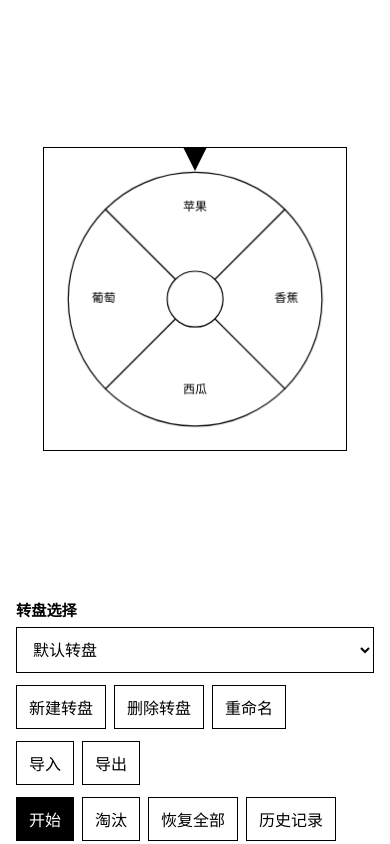
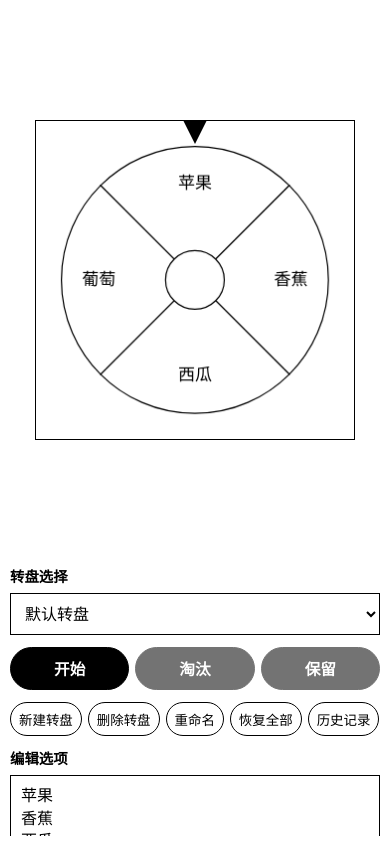
Before and after one commit to SilverGan/Random_wheel, a plain HTML site: page index.html in a window 390 px wide. Drawn offline with Linux system fonts and the light colour scheme.

Commit message:
Refine wheel UI and history modal

```diff
--- a/index.html
+++ b/index.html
@@ -5,7 +5,7 @@
     <meta name="viewport" content="width=device-width, initial-scale=1.0, maximum-scale=1.0, user-scalable=no" />
     <meta name="apple-mobile-web-app-capable" content="yes" />
     <title>Random Wheel</title>
-    <link rel="stylesheet" href="style.css" />
+    <link rel="stylesheet" href="style.css?v=20260630-2" />
   </head>
   <body>
     <div class="app-shell">
@@ -23,22 +23,18 @@
             <select id="wheelSelect"></select>
           </div>
 
-          <div class="button-row">
-            <button id="newWheelButton" type="button">新建转盘</button>
-            <button id="deleteWheelButton" type="button">删除转盘</button>
-            <button id="renameWheelButton" type="button">重命名</button>
+          <div class="primary-actions">
+            <button id="startButton" class="primary-action" type="button">开始</button>
+            <button id="eliminateButton" class="primary-action" type="button" disabled>淘汰</button>
+            <button id="keepButton" class="primary-action" type="button" disabled>保留</button>
           </div>
 
-          <div class="button-row">
-            <button id="importButton" type="button">导入</button>
-            <button id="exportButton" type="button">导出</button>
-          </div>
-
-          <div class="button-row">
-            <button id="startButton" class="primary" type="button">开始</button>
-            <button id="eliminateButton" type="button">淘汰</button>
-            <button id="restoreButton" type="button">恢复全部</button>
-            <button id="historyButton" type="button">历史记录</button>
+          <div class="button-row compact-row">
+            <button id="newWheelButton" class="secondary-action" type="button">新建转盘</button>
+            <button id="deleteWheelButton" class="secondary-action" type="button">删除转盘</button>
+            <button id="renameWheelButton" class="secondary-action" type="button">重命名</button>
+            <button id="restoreButton" class="secondary-action" type="button">恢复全部</button>
+            <button id="historyButton" class="secondary-action" type="button">历史记录</button>
           </div>
 
           <div class="control-group">
@@ -49,15 +45,13 @@
       </section>
     </div>
 
-    <input id="importFile" type="file" accept="application/json" hidden />
-
     <div id="resultModal" class="modal" aria-hidden="true">
       <div class="modal-card">
         <h2>结果</h2>
         <p id="resultText" class="result-text"></p>
         <div class="modal-actions">
-          <button id="keepButton" type="button">保留</button>
-          <button id="eliminateModalButton" type="button">淘汰</button>
+          <button id="keepModalButton" class="primary-action" type="button">保留</button>
+          <button id="eliminateModalButton" class="primary-action" type="button">淘汰</button>
         </div>
       </div>
     </div>
@@ -66,7 +60,10 @@
       <div class="modal-card history-card">
         <div class="modal-title-row">
           <h2>历史记录</h2>
-          <button id="clearHistoryButton" type="button">清空历史</button>
+          <div class="modal-title-actions">
+            <button id="clearHistoryButton" type="button">清空历史</button>
+            <button id="closeHistoryButton" type="button">关闭</button>
+          </div>
         </div>
         <ul id="historyList" class="history-list"></ul>
       </div>
@@ -74,9 +71,9 @@
 
     <div id="statusMessage" class="status-message" aria-live="polite"></div>
 
-    <script src="storage.js"></script>
-    <script src="wheel.js"></script>
-    <script src="animation.js"></script>
-    <script src="script.js"></script>
+    <script src="storage.js?v=20260630-2"></script>
+    <script src="wheel.js?v=20260630-2"></script>
+    <script src="animation.js?v=20260630-2"></script>
+    <script src="script.js?v=20260630-2"></script>
   </body>
 </html>
--- a/script.js
+++ b/script.js
@@ -20,16 +20,15 @@
     newWheelButton: document.getElementById('newWheelButton'),
     deleteWheelButton: document.getElementById('deleteWheelButton'),
     renameWheelButton: document.getElementById('renameWheelButton'),
-    importButton: document.getElementById('importButton'),
-    exportButton: document.getElementById('exportButton'),
-    importFile: document.getElementById('importFile'),
     resultModal: document.getElementById('resultModal'),
     resultText: document.getElementById('resultText'),
     keepButton: document.getElementById('keepButton'),
+    keepModalButton: document.getElementById('keepModalButton'),
     eliminateModalButton: document.getElementById('eliminateModalButton'),
     historyModal: document.getElementById('historyModal'),
     historyList: document.getElementById('historyList'),
     clearHistoryButton: document.getElementById('clearHistoryButton'),
+    closeHistoryButton: document.getElementById('closeHistoryButton'),
     statusMessage: document.getElementById('statusMessage')
   };
 
@@ -38,6 +37,7 @@
     renderWheelSelector();
     syncEditorFromActiveWheel();
     renderWheel();
+    updateActionButtonsState();
     bindEvents();
     window.addEventListener('resize', renderWheel);
   }
@@ -52,12 +52,13 @@
     elements.newWheelButton.addEventListener('click', createNewWheel);
     elements.deleteWheelButton.addEventListener('click', deleteCurrentWheel);
     elements.renameWheelButton.addEventListener('click', renameCurrentWheel);
-    elements.importButton.addEventListener('click', () => elements.importFile.click());
-    elements.exportButton.addEventListener('click', exportData);
-    elements.importFile.addEventListener('change', handleImport);
     elements.keepButton.addEventListener('click', closeResultModal);
+    elements.keepModalButton.addEventListener('click', closeResultModal);
     elements.eliminateModalButton.addEventListener('click', eliminateCurrentResultFromModal);
     elements.clearHistoryButton.addEventListener('click', clearHistory);
+    elements.closeHistoryButton.addEventListener('click', closeHistoryModal);
+    elements.resultModal.addEventListener('click', handleModalBackdropClick);
+    elements.historyModal.addEventListener('click', handleModalBackdropClick);
 
     document.addEventListener('keydown', handleKeydown);
   }
@@ -79,7 +80,13 @@
     }
 
     if (event.key === 'Escape') {
-      cancelSpin();
+      if (elements.historyModal.classList.contains('open')) {
+        closeHistoryModal();
+      } else if (elements.resultModal.classList.contains('open')) {
+        closeResultModal();
+      } else {
+        cancelSpin();
+      }
     }
 
     if ((event.ctrlKey || event.metaKey) && event.key.toLowerCase() === 'z') {
@@ -208,12 +215,24 @@
     elements.resultText.textContent = result;
     elements.resultModal.classList.add('open');
     elements.resultModal.setAttribute('aria-hidden', 'false');
+    updateActionButtonsState();
+  }
+
+  function closeModal(modal) {
+    modal.classList.remove('open');
+    modal.setAttribute('aria-hidden', 'true');
+  }
+
+  function handleModalBackdropClick(event) {
+    if (event.target === event.currentTarget) {
+      closeModal(event.currentTarget);
+    }
   }
 
   function closeResultModal() {
-    elements.resultModal.classList.remove('open');
-    elements.resultModal.setAttribute('aria-hidden', 'true');
+    closeModal(elements.resultModal);
     state.currentResult = null;
+    updateActionButtonsState();
   }
 
   function eliminateCurrentResultFromModal() {
@@ -237,6 +256,7 @@
     closeResultModal();
     showStatus(`已淘汰：${state.currentResult}`);
     state.currentResult = null;
+    updateActionButtonsState();
   }
 
   function handleEliminateCurrentResult() {
@@ -332,39 +352,10 @@
     showStatus('已重命名');
   }
 
-  function exportData() {
-    const blob = new Blob([RandomWheelStorage.exportState(state.appState)], { type: 'application/json' });
-    const url = URL.createObjectURL(blob);
-    const link = document.createElement('a');
-    link.href = url;
-    link.download = 'random-wheel.json';
-    link.click();
-    URL.revokeObjectURL(url);
-    showStatus('已导出');
-  }
-
-  function handleImport(event) {
-    const file = event.target.files && event.target.files[0];
-    if (!file) {
-      return;
-    }
-    const reader = new FileReader();
-    reader.onload = function () {
-      try {
-        const parsed = JSON.parse(reader.result);
-        const normalized = RandomWheelStorage.normalizeState(parsed);
-        state.appState = normalized;
-        persistState();
-        renderWheelSelector();
-        syncEditorFromActiveWheel();
-        renderWheel();
-        showStatus('已导入并恢复全部数据');
-      } catch (error) {
-        showStatus('导入失败：文件格式错误');
-      }
-    };
-    reader.readAsText(file);
-    event.target.value = '';
+  function updateActionButtonsState() {
+    const hasResult = Boolean(state.currentResult);
+    elements.eliminateButton.disabled = !hasResult;
+    elements.keepButton.disabled = !hasResult;
   }
 
   function openHistoryModal() {
@@ -386,6 +377,10 @@
     }
     elements.historyModal.classList.add('open');
     elements.historyModal.setAttribute('aria-hidden', 'false');
+  }
+
+  function closeHistoryModal() {
+    closeModal(elements.historyModal);
   }
 
   function clearHistory() {
--- a/style.css
+++ b/style.css
@@ -35,20 +35,22 @@ textarea {
   display: flex;
   flex-direction: column;
   height: 100vh;
+  padding: 14px;
+  gap: 12px;
 }
 
 .wheel-section {
-  flex: 0 0 75%;
+  flex: 0 0 72%;
   display: grid;
   place-items: center;
-  padding: 16px 24px 8px;
+  padding: 8px 8px 12px;
   min-height: 0;
 }
 
 .wheel-frame {
   position: relative;
-  width: min(78vw, 78vh);
-  max-width: 860px;
+  width: min(76vw, 76vh);
+  max-width: 780px;
   aspect-ratio: 1;
 }
 
@@ -76,7 +78,7 @@ textarea {
 .controls-section {
   flex: 1;
   min-height: 0;
-  padding: 8px 24px 24px;
+  padding: 4px 6px 8px;
   overflow: auto;
 }
 
@@ -84,6 +86,7 @@ textarea {
   display: grid;
   gap: 12px;
   height: 100%;
+  align-content: start;
 }
 
 .control-group {
@@ -93,7 +96,7 @@ textarea {
 }
 
 .field-label {
-  font-size: 0.95rem;
+  font-size: 0.9rem;
   font-weight: 600;
 }
 
@@ -107,13 +110,16 @@ button {
 
 select,
 textarea {
-  padding: 10px 12px;
+  padding: 8px 10px;
 }
 
 textarea {
-  min-height: 180px;
+  min-height: 150px;
+  max-width: 100%;
   resize: vertical;
-  line-height: 1.5;
+  line-height: 1.4;
+  white-space: pre-wrap;
+  word-break: break-word;
 }
 
 .button-row {
@@ -122,23 +128,51 @@ textarea {
   gap: 8px;
 }
 
+.primary-actions {
+  display: flex;
+  flex-wrap: wrap;
+  gap: 8px;
+}
+
 button {
-  padding: 9px 12px;
+  padding: 8px 10px;
   cursor: pointer;
-  transition: background-color 120ms ease;
+  transition: background-color 120ms ease, transform 120ms ease;
 }
 
 button:hover {
   background: #f2f2f2;
 }
 
-button.primary {
+button:disabled {
+  opacity: 0.55;
+  cursor: not-allowed;
+}
+
+button.primary-action {
+  flex: 1 1 0;
+  min-width: 92px;
+  padding: 10px 14px;
+  font-size: 0.98rem;
+  font-weight: 700;
   background: #000;
   color: #fff;
+  border-radius: 999px;
 }
 
-button.primary:hover {
+button.primary-action:hover {
   background: #111;
+}
+
+button.secondary-action {
+  padding: 6px 8px;
+  font-size: 0.84rem;
+  border-radius: 999px;
+  white-space: nowrap;
+}
+
+.compact-row {
+  gap: 6px;
 }
 
 .modal {
@@ -179,10 +213,22 @@ button.primary:hover {
   gap: 8px;
 }
 
+.modal-title-actions {
+  display: flex;
+  gap: 8px;
+  flex-wrap: wrap;
+  justify-content: flex-end;
+}
+
 .modal-actions {
   display: flex;
   justify-content: flex-end;
   gap: 8px;
+}
+
+.modal-actions .primary-action {
+  flex: 0 0 auto;
+  min-width: 88px;
 }
 
 .result-text {
@@ -221,11 +267,30 @@ button.primary:hover {
 }
 
 @media (max-width: 860px) {
+  .app-shell {
+    padding: 8px;
+    gap: 10px;
+  }
+
   .wheel-section {
-    flex-basis: 70%;
+    flex-basis: 66%;
+    padding: 6px 2px 8px;
+  }
+
+  .wheel-frame {
+    width: min(82vw, 78vh);
   }
 
   .controls-section {
-    padding: 8px 16px 16px;
+    padding: 2px 2px 6px;
+  }
+
+  .primary-actions {
+    gap: 6px;
+  }
+
+  button.primary-action {
+    min-width: 0;
+    padding: 9px 12px;
   }
 }
--- a/wheel.js
+++ b/wheel.js
@@ -77,14 +77,24 @@
       context.textBaseline = 'middle';
       context.fillStyle = '#000';
 
-      let fontSize = Math.max(12, Math.min(24, radius * 0.09));
+      const segmentCount = Math.max(1, items.length);
+      const angleRatio = Math.min(1, segmentAngle / (Math.PI / 4));
+      const baseFontSize = Math.max(10, Math.min(24, radius * 0.11));
+      let fontSize = Math.max(10, baseFontSize * (0.8 + angleRatio * 0.35));
+      let displayText = String(item || '');
+      const maxTextWidth = radius * 0.58;
+
+      if (displayText.length > 10) {
+        displayText = `${displayText.slice(0, 8)}…`;
+      }
+
       context.font = `${fontSize}px sans-serif`;
-      while (context.measureText(item).width > radius * 0.6 && fontSize > 10) {
+      while (context.measureText(displayText).width > maxTextWidth && fontSize > 10) {
         fontSize -= 1;
         context.font = `${fontSize}px sans-serif`;
       }
 
-      context.fillText(item, 0, 0);
+      context.fillText(displayText, 0, 0);
       context.restore();
     });
 
```
